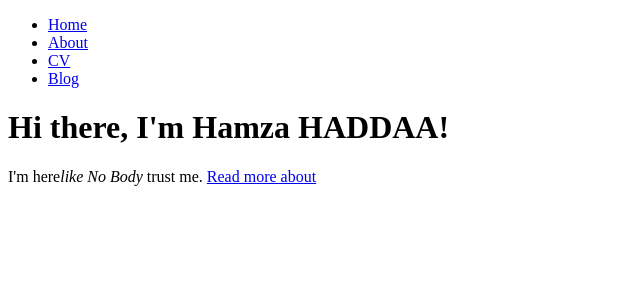
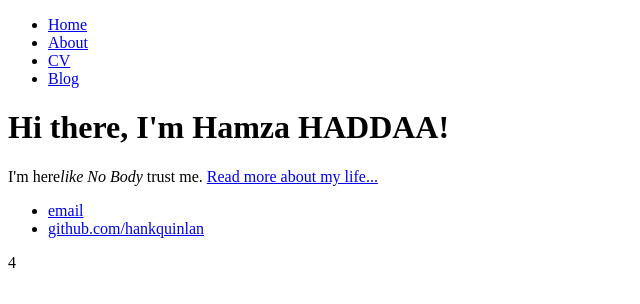
Before and after one commit to hamza-hadda/Dashboard, a plain HTML site: page index.html in a window 1280 px wide. Shown: the whole page, without its empty margins (0-640 px from the left). Drawn offline with Linux system fonts and the light colour scheme.

Commit message:
Update index.html

```diff
--- a/index.html
+++ b/index.html
@@ -16,3 +16,16 @@
     		<div class="blurb">
         		<h1>Hi there, I'm Hamza HADDAA!</h1>
 				<p>I'm here<em>like No Body</em> trust me. <a href="/about">Read more about
+					my life...</a></p>
+    		</div><!-- /.blurb -->
+		</div><!-- /.container -->
+		<footer>
+    		<ul>
+        		<li><a href="mailto:hamza.1996sfr@gmail.com">email</a></li>
+        		<li><a href="https://github.com/hamza-hadda">github.com/hankquinlan</a></li>
+			</ul>
+		</footer>
+	</body>
+</html>
+
+4
```
